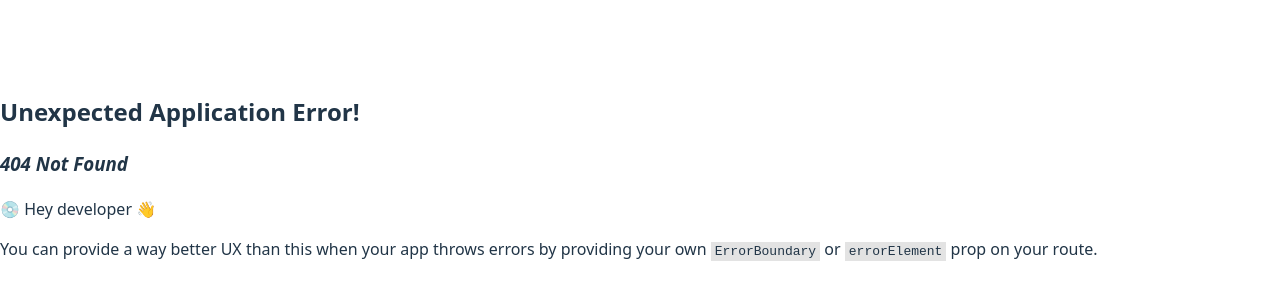
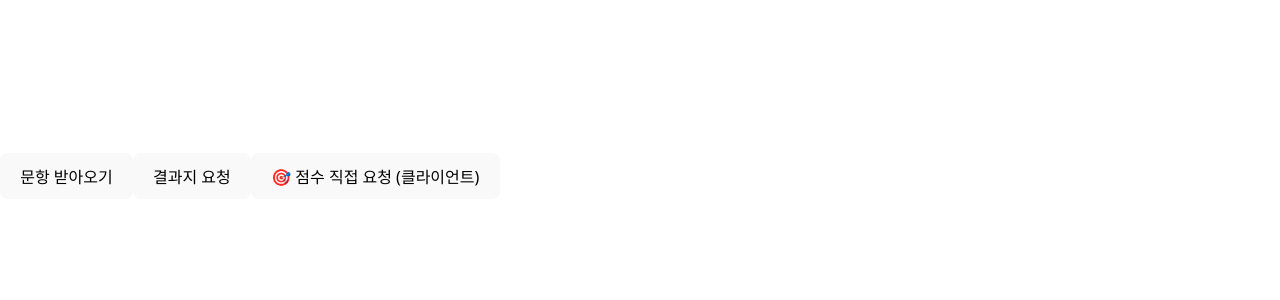
Before and after one commit to hyonun321/JobThoughts, a React (Vite) app in the folder client/: page /dev in a window 1280 px wide. Before the commit this address had no page. Shown: the part 224-524 px from the top of the page. Built offline with nearby package versions, Linux system fonts and the light colour scheme.

Commit message:
Feat: 개발용 페이지 생성
- 서버와 연결상태 확인 페이지

```diff
--- /dev/null
+++ b/client/src/pages/DevPage.tsx
@@ -0,0 +1,116 @@
+import { useState } from 'react';
+
+export default function DevPage() {
+  const [questionData, setQuestionData] = useState(null);
+  const [reportUrl, setReportUrl] = useState('');
+  const [scores, setScores] = useState([]);
+
+  const handleQuestionClick = async () => {
+    try {
+      const response = await fetch('http://localhost:3000/questions', {
+        method: 'GET',
+        headers: {
+          'Content-Type': 'application/json',
+        },
+      });
+
+      if (!response.ok) throw new Error('서버 응답 오류 (문항)');
+
+      const data = await response.json();
+      console.log('문항 결과:', data);
+      setQuestionData(data.RESULT); // 문항 리스트 저장
+    } catch (error) {
+      console.error('문항 API 호출 실패:', error);
+    }
+  };
+
+  const handleReportClick = async () => {
+    try {
+      const response = await fetch('http://localhost:3000/report', {
+        method: 'POST',
+        headers: {
+          'Content-Type': 'application/json',
+        },
+      });
+
+      if (!response.ok) throw new Error('서버 응답 오류 (결과)');
+
+      const data = await response.json();
+      console.log('결과 URL:', data);
+      setReportUrl(data.url); // 결과 URL 저장
+    } catch (error) {
+      console.error('결과 API 호출 실패:', error);
+    }
+  };
+
+  const handleGetScoresClick = async () => {
+    if (!reportUrl) return alert('먼저 결과지 URL을 받아와야 합니다.');
+
+    try {
+      const u = new URL(reportUrl);
+      const seqEnc = u.searchParams.get('seq') || '';
+      const seq = atob(seqEnc); // base64 디코딩
+      const apiUrl = `https://www.career.go.kr/cloud/api/inspect/report?seq=${seq}`;
+
+      const res = await fetch(apiUrl, {
+        headers: {
+          Referer: reportUrl,
+          'X-Requested-With': 'XMLHttpRequest',
+        },
+      });
+
+      const data = await res.json();
+      console.log('🎯 점수 JSON 응답:', data);
+
+      const scoresArray = Array.from({ length: 8 }, (_, i) => ({
+        code: data[`code${i + 1}`],
+        score: data[`w${i + 1}`],
+      }));
+
+      setScores(scoresArray);
+    } catch (err) {
+      console.error('프론트 JSON 점수 요청 실패:', err);
+    }
+  };
+
+  return (
+    <>
+      <button onClick={handleQuestionClick}>문항 받아오기</button>
+      <button onClick={handleReportClick}>결과지 요청</button>
+      <button onClick={handleGetScoresClick}>🎯 점수 직접 요청 (클라이언트)</button>
+
+      {questionData && (
+        <div>
+          <h3>받은 문항 (예시 3개):</h3>
+          <ul>
+            {questionData.slice(0, 3).map((q, idx) => (
+              <li key={idx}>{q.question}</li>
+            ))}
+          </ul>
+        </div>
+      )}
+
+      {reportUrl && (
+        <div>
+          <h3>결과지 URL:</h3>
+          <a href={reportUrl} target="_blank" rel="noopener noreferrer">
+            {reportUrl}
+          </a>
+        </div>
+      )}
+
+      {scores.length > 0 && (
+        <div>
+          <h3>점수 결과 (클라이언트 요청):</h3>
+          <ul>
+            {scores.map((s, i) => (
+              <li key={i}>
+                {s.code}: {s.score}
+              </li>
+            ))}
+          </ul>
+        </div>
+      )}
+    </>
+  );
+}
--- a/client/src/routes/index.tsx
+++ b/client/src/routes/index.tsx
@@ -3,6 +3,7 @@ import MainPage from '../pages/MainPage';
 import TestPage from '../pages/TestPage';
 import ResultPage from '../pages/ResultPage';
 import JobListPage from '../pages/JobListPage';
+import DevPage from '../pages/DevPage';
 
 const router = createBrowserRouter([
   {
@@ -21,6 +22,10 @@ const router = createBrowserRouter([
     path: '/jobs',
     element: <JobListPage />,
   },
+  {
+    path: '/dev',
+    element: <DevPage />,
+  },
 ]);
 
 export default router;
```
